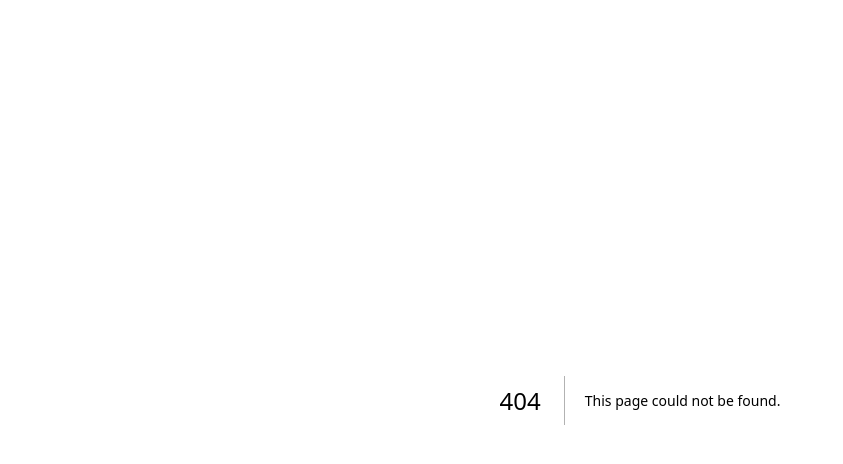
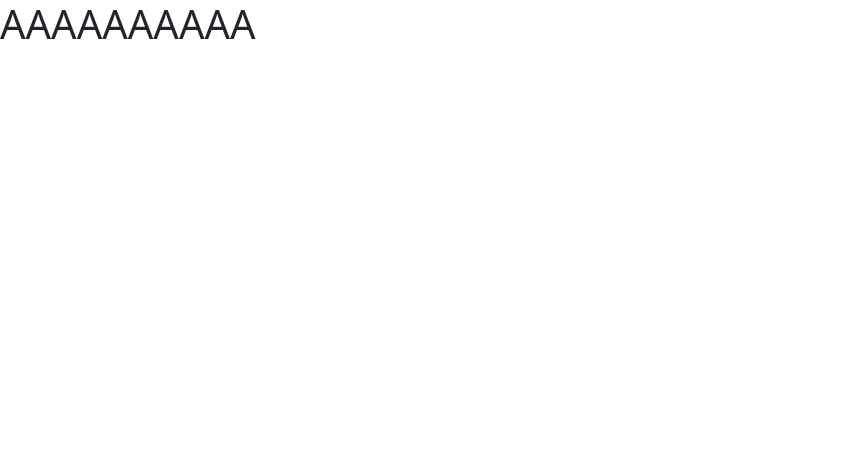
Before and after one commit to matheuskapp/pi-loja, a Next.js app: page /vendas2 in a window 1280 px wide. Before the commit this address had no page. Shown: the top 464 px of the page, without its empty margins (0-843 px from the left). Built offline with nearby package versions, Linux system fonts and the light colour scheme.

Commit message:
Paginas Natanael

```diff
--- /dev/null
+++ b/app/vendas2/page.js
@@ -0,0 +1,7 @@
+export default function EstruturaVendas (){
+    return(
+        <div>
+            <h1>AAAAAAAAAA</h1>
+        </div>
+    )
+}
```
